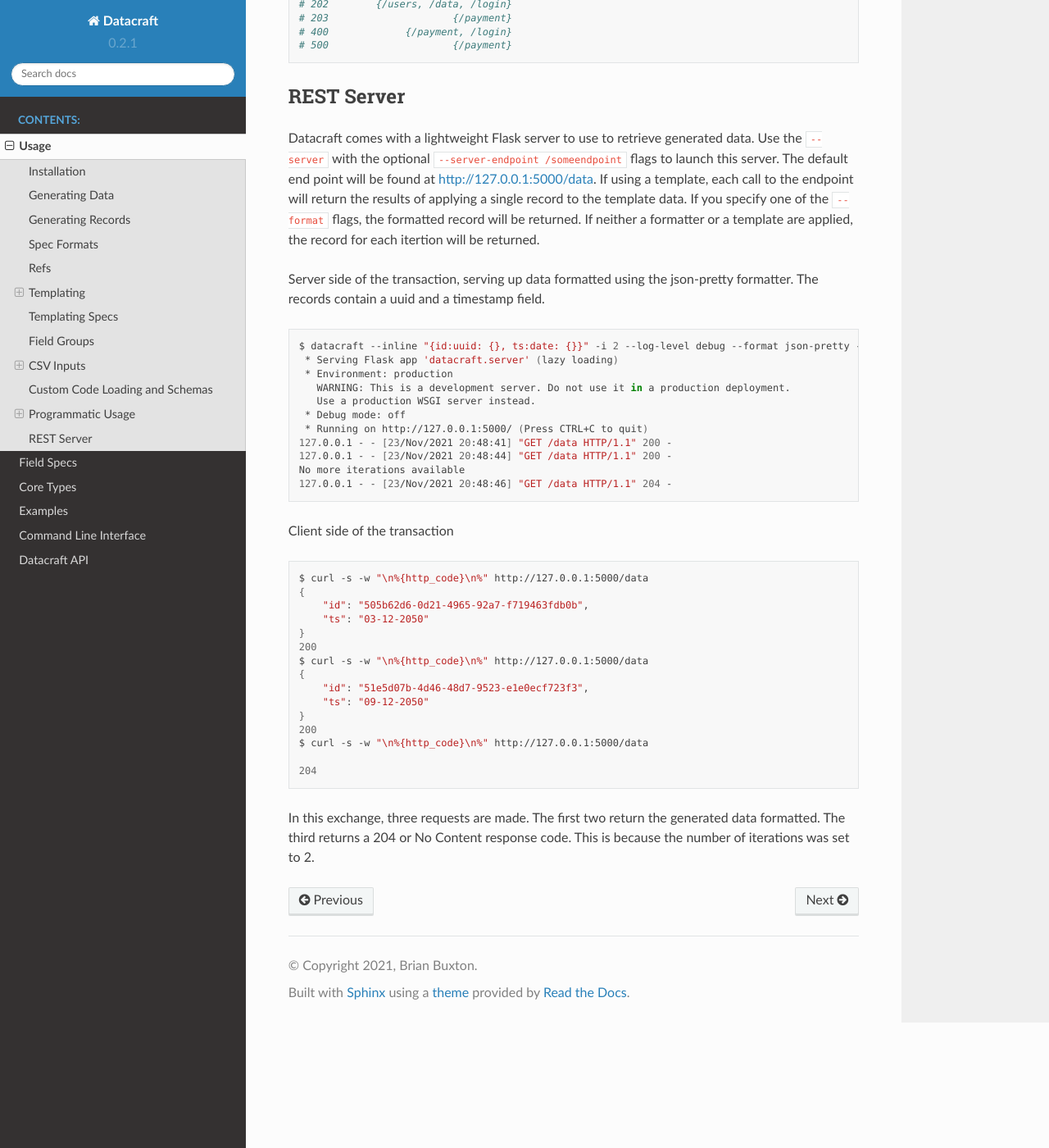
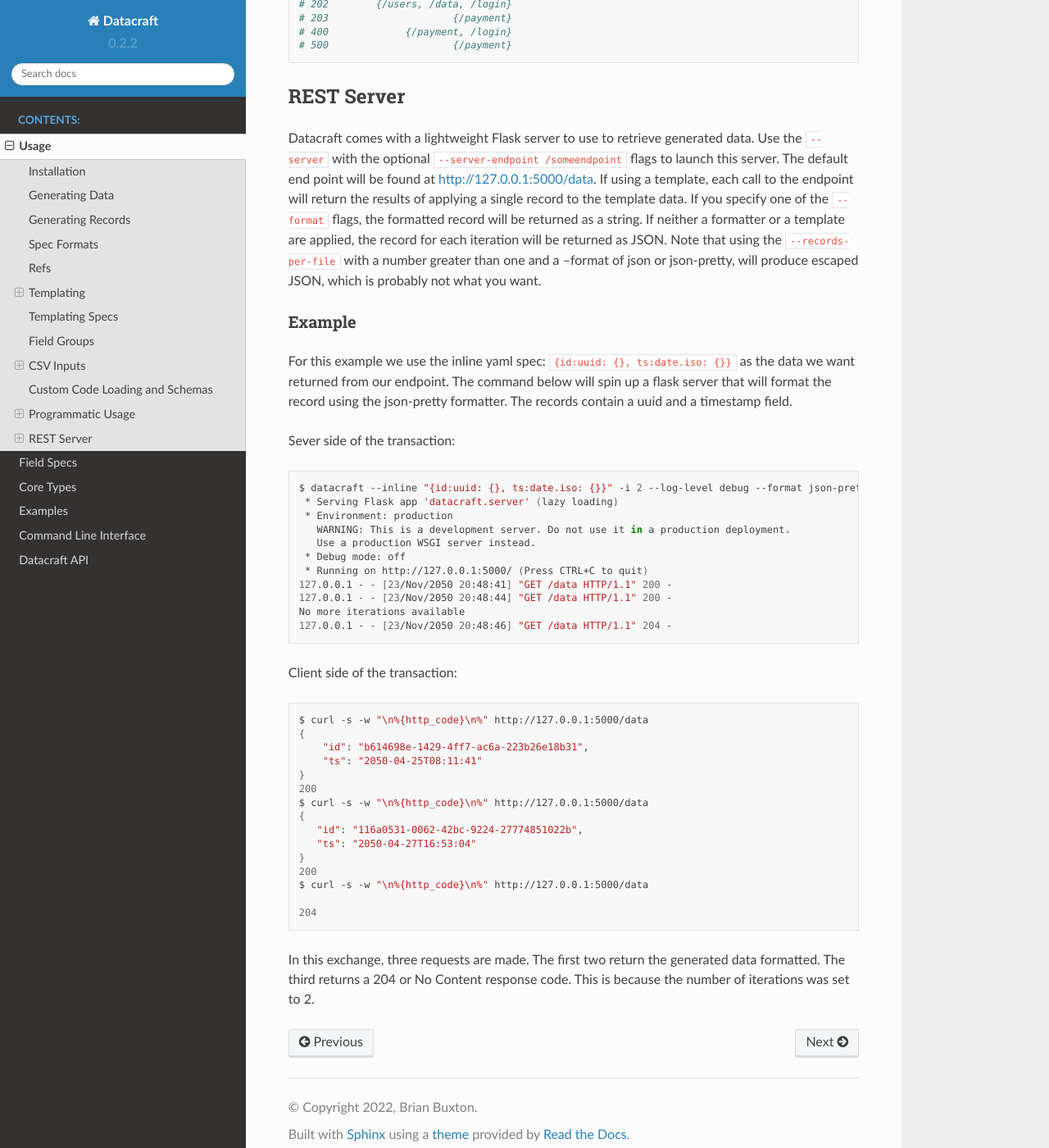
Before and after one commit to bbux-dev/datacraft, a Sphinx documentation site: the page built from docs/source/usage.rst, in a window 1280 px wide and 1400 px high, scrolled down 16894 px. Shown: the whole window at 82% size. Built offline with Sphinx 7.4.7 and the Read the Docs theme 2.0.0, drawn with Linux system fonts in a browser that asks for light colours; some of the changed text lies outside the part shown.

Commit message:
Added records-per-iteration for --server mode
Now will return specified number of records per iteration, instead of
single record by default.

Updated cli docs to include records per iteration info

Some code clean up per pylint and pycharm inspections

Bumped to 0.2.2 for this small change/fix

```diff
--- a/datacraft/__init__.py
+++ b/datacraft/__init__.py
@@ -15,6 +15,6 @@
 from .supplier.exceptions import SupplierException
 # commonly used by client code
 from .loader import Loader
-from . import suppliers
+from . import suppliers, distributions, outputs
 # to trigger registered functions
 from . import cli
--- a/docs/source/conf.py
+++ b/docs/source/conf.py
@@ -5,11 +5,11 @@
 # -- Project information
 
 project = 'Datacraft'
-copyright = '2021, Brian Buxton'
+copyright = '2022, Brian Buxton'
 author = 'Brian Buxton'
 
 release = '0.2'
-version = '0.2.1'
+version = '0.2.2'
 
 # -- General configuration
 
--- a/docs/source/usage.rst
+++ b/docs/source/usage.rst
@@ -76,11 +76,11 @@
 .. code-block:: shell
 
     $ datacraft -s demo.json --log-level off -i 5 --format json -x
-    {"id": "706bf38c-02a8-4087-bf41-62cdf4963f0b", "timestamp": "2021-11-30T05:21:14", "count": 59}
-    {"id": "d96bad3e-45c3-424e-9d4e-1233f9ed6ab5", "timestamp": "2021-11-09T20:21:03", "count": 61}
-    {"id": "ff3b8d87-ab3d-4ebe-af35-a081ee5098b5", "timestamp": "2021-11-05T08:24:05", "count": 36}
-    {"id": "b6fbd17f-286b-4d58-aede-01901ae7a1d7", "timestamp": "2021-11-10T09:37:47", "count": 16}
-    {"id": "f4923efa-28c5-424a-8560-49914dd2b2ac", "timestamp": "2021-11-19T17:28:13", "count": 29}
+    {"id": "706bf38c-02a8-4087-bf41-62cdf4963f0b", "timestamp": "2050-11-30T05:21:14", "count": 59}
+    {"id": "d96bad3e-45c3-424e-9d4e-1233f9ed6ab5", "timestamp": "2050-11-09T20:21:03", "count": 61}
+    {"id": "ff3b8d87-ab3d-4ebe-af35-a081ee5098b5", "timestamp": "2050-11-05T08:24:05", "count": 36}
+    {"id": "b6fbd17f-286b-4d58-aede-01901ae7a1d7", "timestamp": "2050-11-10T09:37:47", "count": 16}
+    {"id": "f4923efa-28c5-424a-8560-49914dd2b2ac", "timestamp": "2050-11-19T17:28:13", "count": 29}
 
 There are other output formats available and a mechanism to register custom formatters. If a csv file is more suited
 for your needs:
@@ -88,11 +88,11 @@
 .. code-block:: shell
 
     $ datacraft -s demo.json --log-level off -i 5 --format csv -x
-    1ad0b69b-0843-4c0d-90a3-d7b77574a3af,2021-11-21T21:24:44,2
-    b504d688-6f02-4d41-8b05-f55a681b940a,2021-11-14T15:29:59,76
-    11502944-dacb-4812-8d73-e4ba693f2c05,2021-11-24T00:17:55,98
-    8370f761-66b1-488e-9327-92a7b8d795b0,2021-11-08T02:55:11,4
-    ff3d9f36-6560-4f26-8627-e18dea66e26b,2021-11-15T07:33:42,89
+    1ad0b69b-0843-4c0d-90a3-d7b77574a3af,2050-11-21T21:24:44,2
+    b504d688-6f02-4d41-8b05-f55a681b940a,2050-11-14T15:29:59,76
+    11502944-dacb-4812-8d73-e4ba693f2c05,2050-11-24T00:17:55,98
+    8370f761-66b1-488e-9327-92a7b8d795b0,2050-11-08T02:55:11,4
+    ff3d9f36-6560-4f26-8627-e18dea66e26b,2050-11-15T07:33:42,89
 
 Spec Formats
 ------------
@@ -952,40 +952,48 @@
 Datacraft comes with a lightweight Flask server to use to retrieve generated data. Use the ``--server`` with the optional
 ``--server-endpoint /someendpoint`` flags to launch this server.  The default end point will be found at
 http://127.0.0.1:5000/data. If using a template, each call to the endpoint will return the results of applying a
-single record to the template data. If you specify one of the ``--format`` flags, the formatted record will be returned.
-If neither a formatter or a template are applied, the record for each itertion will be returned.
+single record to the template data. If you specify one of the ``--format`` flags, the formatted record will be returned
+as a string. If neither a formatter or a template are applied, the record for each iteration will be returned as JSON.
+Note that using the ``--records-per-file`` with a number greater than one and a --format of json or json-pretty, will
+produce escaped JSON, which is probably not what you want.
 
-Server side of the transaction, serving up data formatted using the json-pretty formatter. The records contain a
-uuid and a timestamp field.
+Example
+^^^^^^^
+
+For this example we use the inline yaml spec: ``{id:uuid: {}, ts:date.iso: {}}`` as the data we want returned from our
+endpoint. The command below will spin up a flask server that will format the record using the json-pretty formatter.
+The records contain a uuid and a timestamp field.
+
+Sever side of the transaction:
 
 .. code-block:: shell
 
-    $ datacraft --inline "{id:uuid: {}, ts:date: {}}" -i 2 --log-level debug --format json-pretty --server
+    $ datacraft --inline "{id:uuid: {}, ts:date.iso: {}}" -i 2 --log-level debug --format json-pretty --server
      * Serving Flask app 'datacraft.server' (lazy loading)
      * Environment: production
        WARNING: This is a development server. Do not use it in a production deployment.
        Use a production WSGI server instead.
      * Debug mode: off
      * Running on http://127.0.0.1:5000/ (Press CTRL+C to quit)
-    127.0.0.1 - - [23/Nov/2021 20:48:41] "GET /data HTTP/1.1" 200 -
-    127.0.0.1 - - [23/Nov/2021 20:48:44] "GET /data HTTP/1.1" 200 -
+    127.0.0.1 - - [23/Nov/2050 20:48:41] "GET /data HTTP/1.1" 200 -
+    127.0.0.1 - - [23/Nov/2050 20:48:44] "GET /data HTTP/1.1" 200 -
     No more iterations available
-    127.0.0.1 - - [23/Nov/2021 20:48:46] "GET /data HTTP/1.1" 204 -
+    127.0.0.1 - - [23/Nov/2050 20:48:46] "GET /data HTTP/1.1" 204 -
 
-Client side of the transaction
+Client side of the transaction:
 
 .. code-block:: bash
 
     $ curl -s -w "\n%{http_code}\n%" http://127.0.0.1:5000/data
     {
-        "id": "505b62d6-0d21-4965-92a7-f719463fdb0b",
-        "ts": "03-12-2050"
+        "id": "b614698e-1429-4ff7-ac6a-223b26e18b31",
+        "ts": "2050-04-25T08:11:41"
     }
     200
     $ curl -s -w "\n%{http_code}\n%" http://127.0.0.1:5000/data
     {
-        "id": "51e5d07b-4d46-48d7-9523-e1e0ecf723f3",
-        "ts": "09-12-2050"
+       "id": "116a0531-0062-42bc-9224-27774851022b",
+       "ts": "2050-04-27T16:53:04"
     }
     200
     $ curl -s -w "\n%{http_code}\n%" http://127.0.0.1:5000/data
--- a/setup.cfg
+++ b/setup.cfg
@@ -1,6 +1,6 @@
 [metadata]
 name = datacraft
-version = 0.2.1
+version = 0.2.2
 description = Data Generation Through Specification
 long_description = file: README.md
 long_description_content_type = text/markdown; charset=UTF-8
@@ -31,6 +31,9 @@
     asteval~=0.9.25
     importlib-resources~=5.2.2
 
+[options.packages.find]
+exclude = tests, docs
+
 [options.entry_points]
 console_scripts =
     datacraft = datacraft.__main__:wrap_main
```
Also changed, not shown: docs/source/cli.rst (+34 -10 lines), 10 other files.
